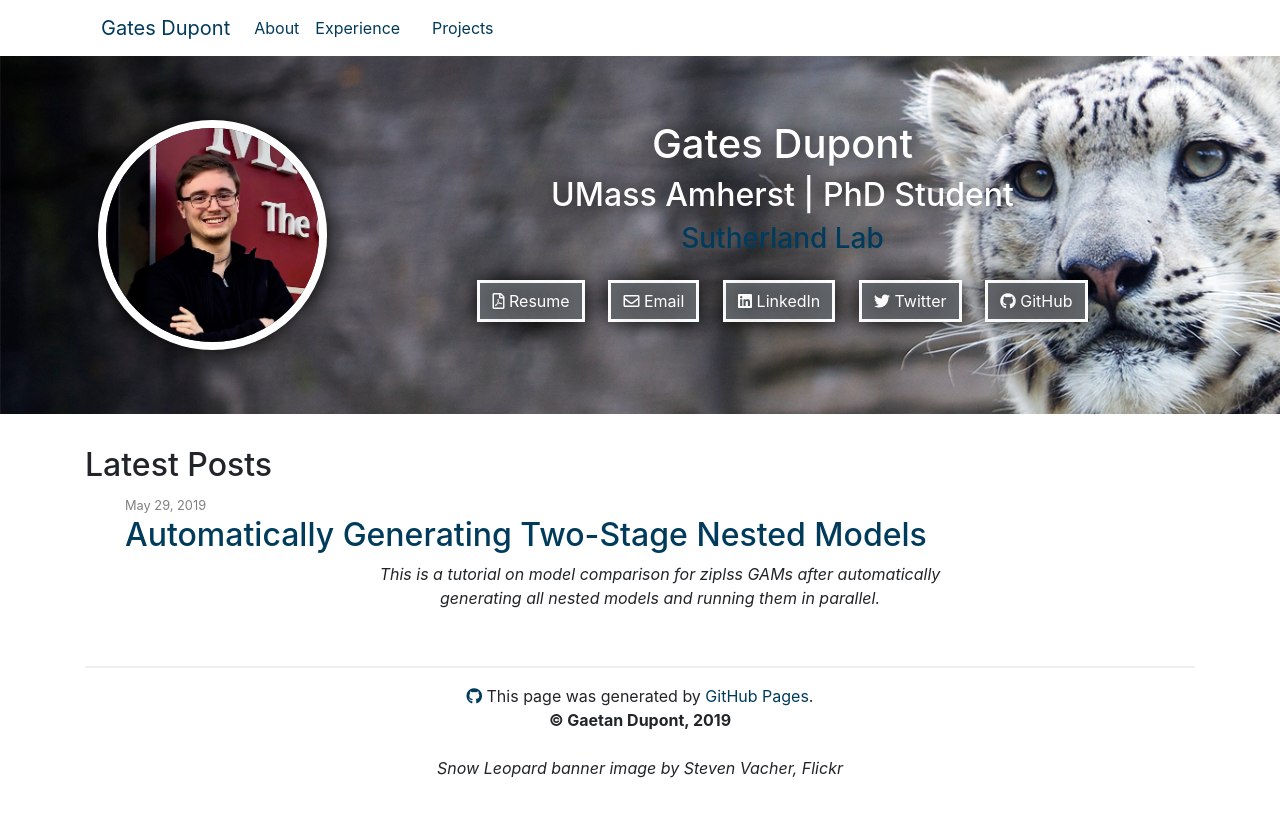
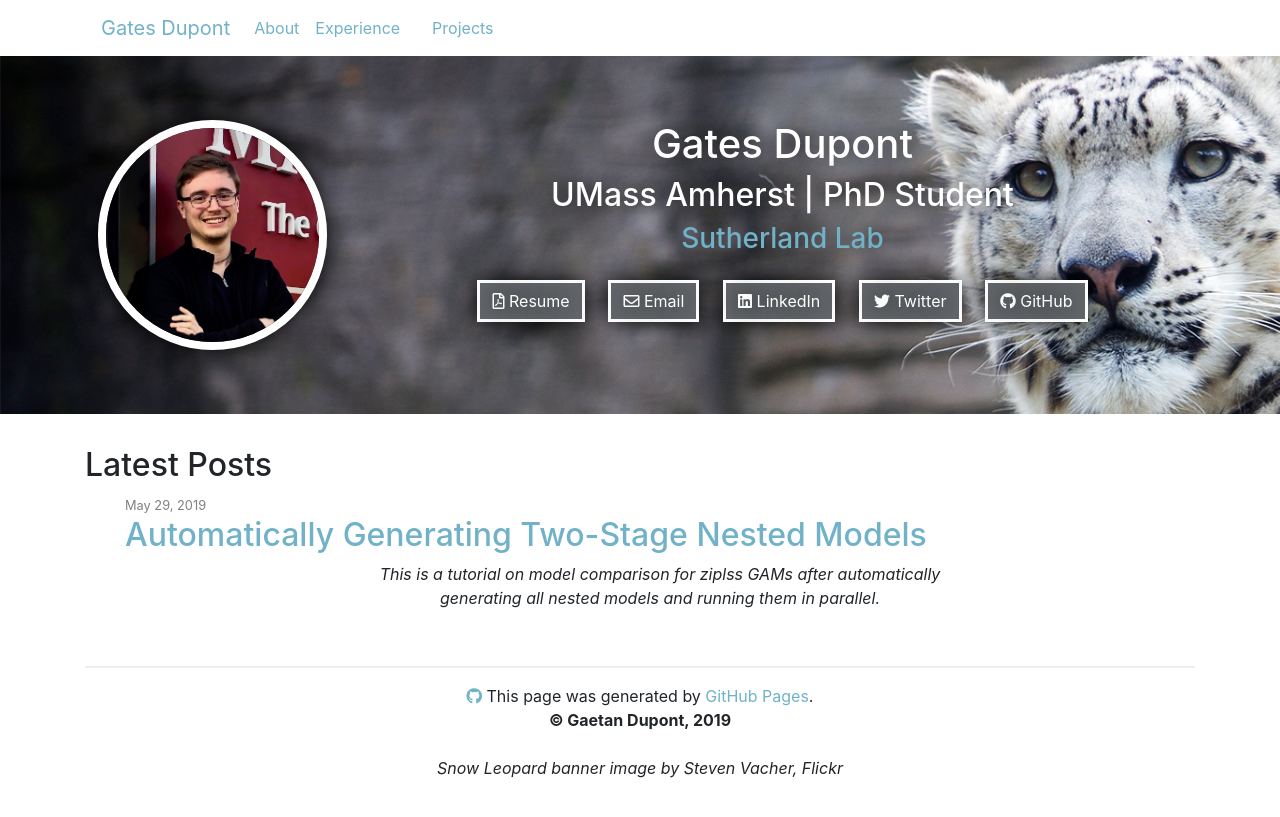
Before and after one commit to chrisyeh96/chrisyeh96.github.io, a Jekyll site: the page built from index.md, in a window 1280 px wide. Shown: the top 817 px of the page. Built offline with Jekyll 4.4.1, drawn with Linux system fonts in a browser that asks for light colours; nearby versions of some CDN libraries.

Commit message:
Update website.css

```diff
--- a/css/website.css
+++ b/css/website.css
@@ -18,19 +18,19 @@
   color: #71b2c9;
 }*/
 
-a, a:link {
+a:link {
+  color: #71b2c9 !important;
   text-decoration: none !important;
-  color: #003b5c !important;
 }
 
-a, a:visited, a:hover {
+a:visited, a:hover {
+  color: #003b5c !important;
   text-decoration: none !important;
-  color: #71b2c9 !important;
 }
 
-a, a:active {
+a:active {
+  color: #71b2c9 !important;
   text-decoration: none !important;
-  color: #003b5c !important;
 }
 
 .cardinal-red {
```
